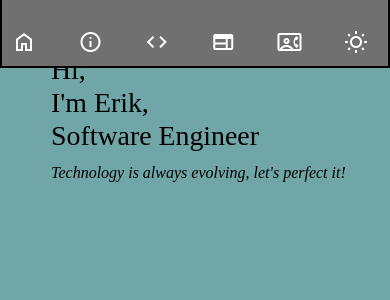
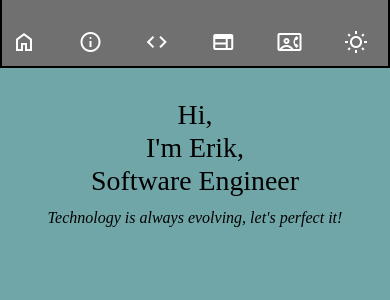
Before and after one commit to Erodri6z/Portfolio-2.0, a React (Create React App) app: page / in a window 390 px wide. Shown: the top 300 px of the page. Built offline with nearby package versions, Linux system fonts and the light colour scheme; a web font is replaced by a local one.

Commit message:
add responsive design to landing

```diff
--- a/src/styles/landing.css
+++ b/src/styles/landing.css
@@ -17,3 +17,18 @@
   padding-left: 12px;
   font-style: italic;
 }
+@media only screen and (max-width: 750px) {
+  .landing-page {
+    margin-left: 0;
+    padding-top: 10%;
+    text-align: center;
+  }
+
+  #landing-title{
+    padding-left: 0px;
+  }
+
+  #landing-text {
+    padding-left: 0px;
+  }
+}
```
